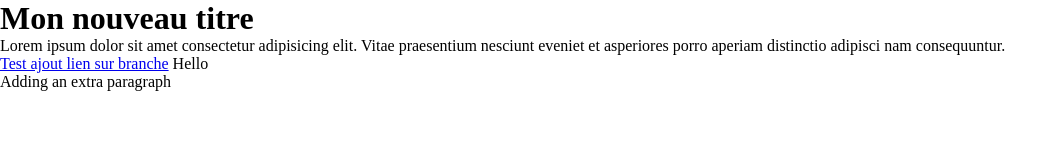
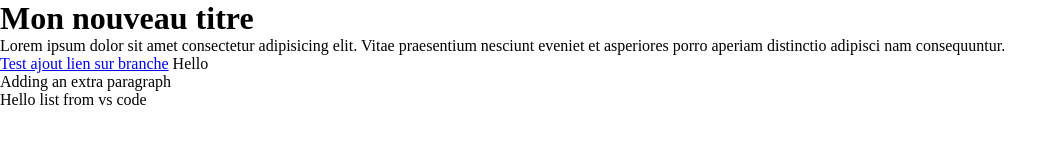
Before and after one commit to wikode/git_training, a plain HTML site: page index.html in a window 1280 px wide. Shown: the whole page, without its empty margins (0-1063 px from the left). Drawn offline with Linux system fonts and the light colour scheme.

Commit message:
list from vs code

```diff
--- a/index.html
+++ b/index.html
@@ -16,5 +16,9 @@
 
 
     <p>Adding an extra paragraph</p>
+
+    <ul>
+        <li>Hello list from vs code</li>
+    </ul>
 </body>
 </html>
```
